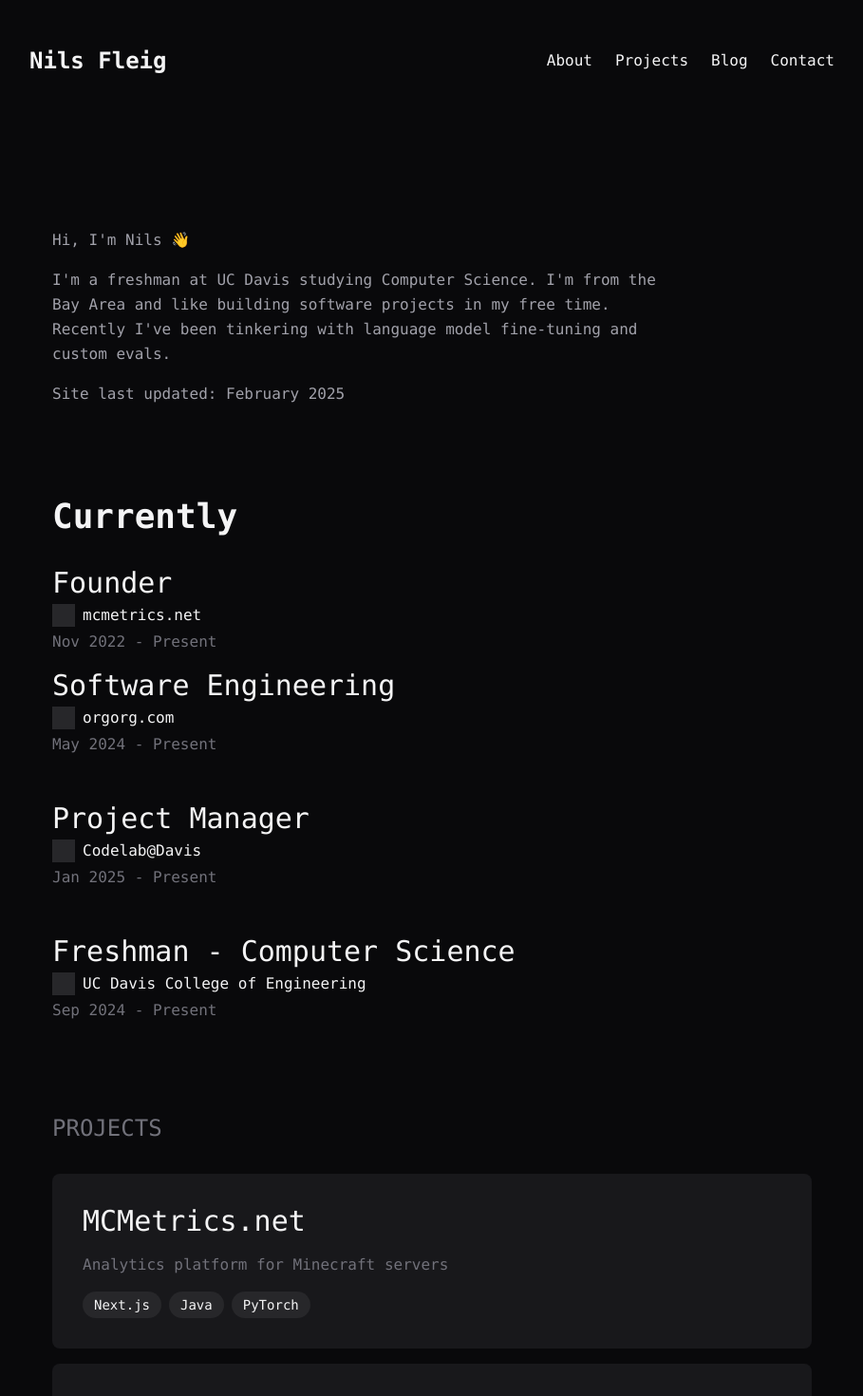
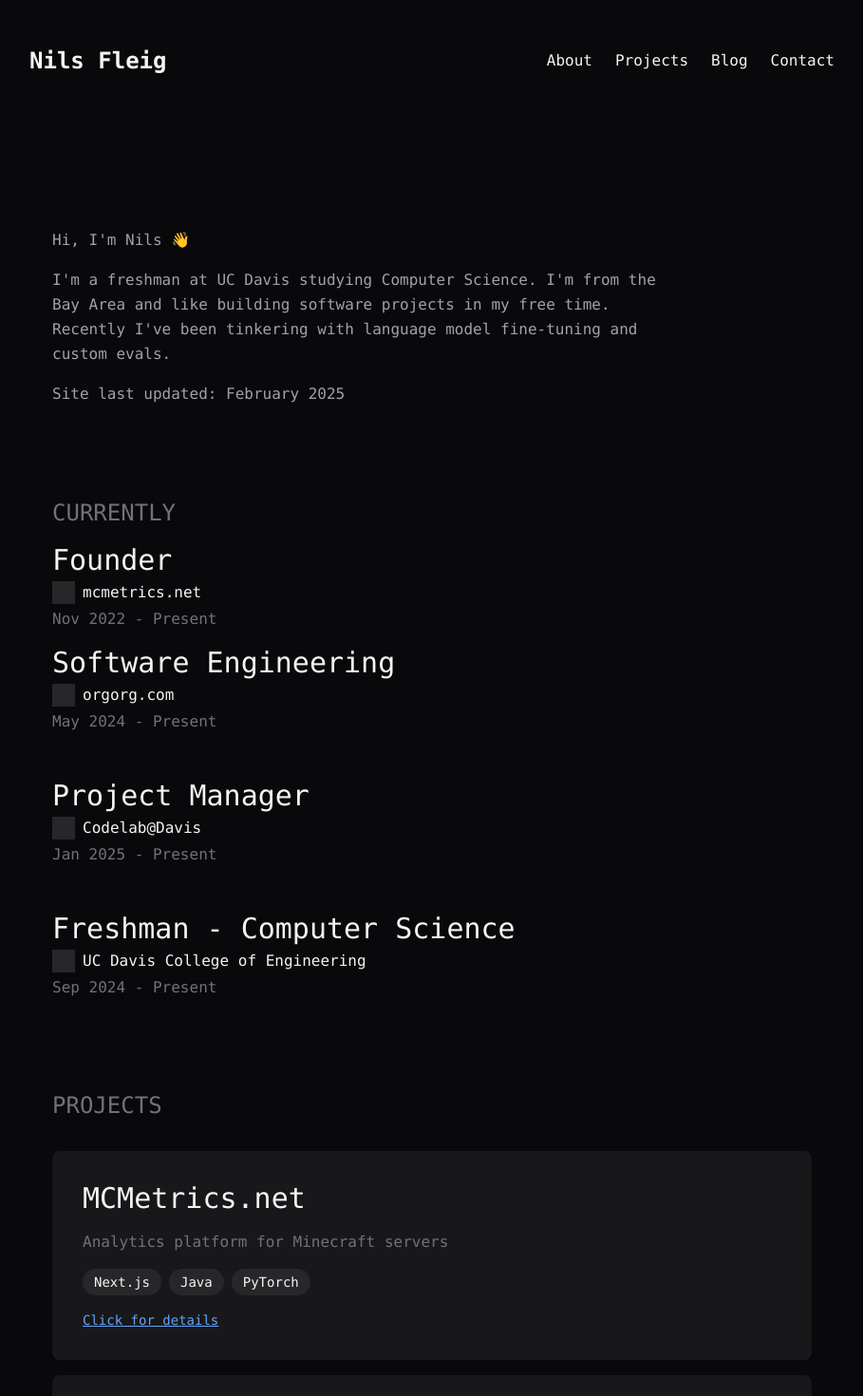
Before and after one commit to nf-projects/nilsfleig.com, a Next.js app: page / in a window 1280 px wide. Shown: the top 1470 px of the page at 95% size, without its empty margins (185-1094 px from the left). Built offline with nearby package versions, Linux system fonts and the light colour scheme.

Commit message:
add project card click for details

```diff
--- a/app/components/project-list.tsx
+++ b/app/components/project-list.tsx
@@ -66,6 +66,9 @@ function ProjectCard({ project }: { project: Project }) {
 						</span>
 					))}
 				</div>
+				<div className="flex items-center gap-2 text-blue-400 hover:text-blue-300 transition-colors">
+					<span className="text-sm font-mono underline">Click for details</span>
+				</div>
 			</div>
 		</Link>
 	);
--- a/app/page.tsx
+++ b/app/page.tsx
@@ -25,7 +25,7 @@ export default function Page() {
 				</section>
 
 				<section id="currently" className="space-y-4">
-					<h2 className="text-4xl font-bold mb-8">Currently</h2>
+					<h2 className="text-2xl font-mono text-zinc-500">CURRENTLY</h2>
 
 					<div className="space-y-1">
 						<h3 className="text-3xl font-mono">Founder</h3>
```
